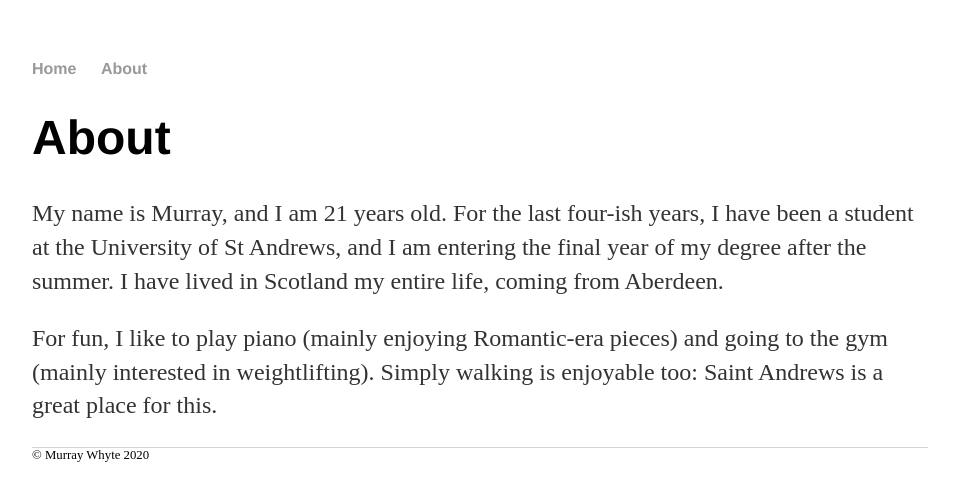
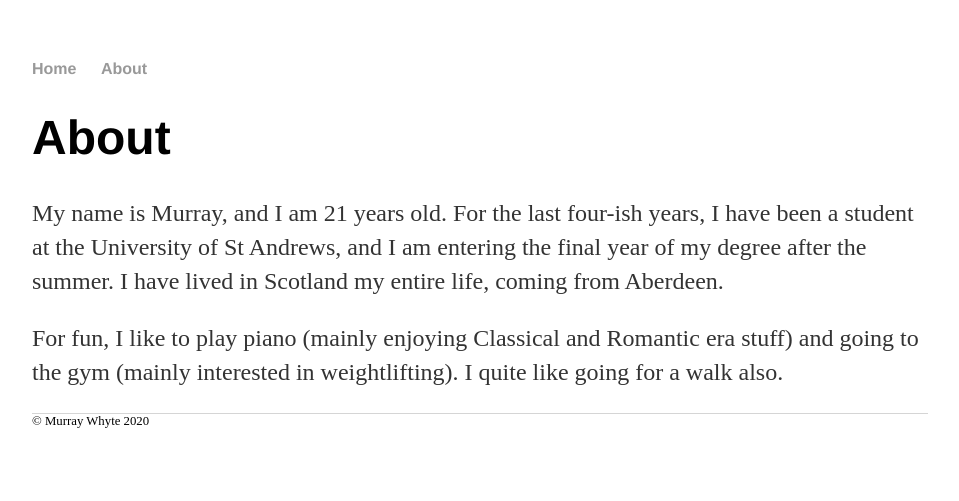
Before and after one commit to MTWhyte/mtwhyte.github.io, a Jekyll site: the page built from about.html, in a window 1280 px wide. Shown: the top 501 px of the page, without its empty margins (160-1119 px from the left). Built offline with Jekyll 4.4.1, drawn with Linux system fonts in a browser that asks for light colours.

Commit message:
Content update

```diff
--- a/about.html
+++ b/about.html
@@ -10,7 +10,7 @@ title: About
     entire life, coming from Aberdeen.
 </p>
 <p>
-    For fun, I like to play piano (mainly enjoying Romantic-era pieces) and
-    going to the gym (mainly interested in weightlifting). Simply walking is
-    enjoyable too: Saint Andrews is a great place for this.
+    For fun, I like to play piano (mainly enjoying Classical and Romantic era
+    stuff) and going to the gym (mainly interested in weightlifting). I quite
+    like going for a walk also.
 </p>
```
Also changed, not shown: index.html (+2 -6 lines).
